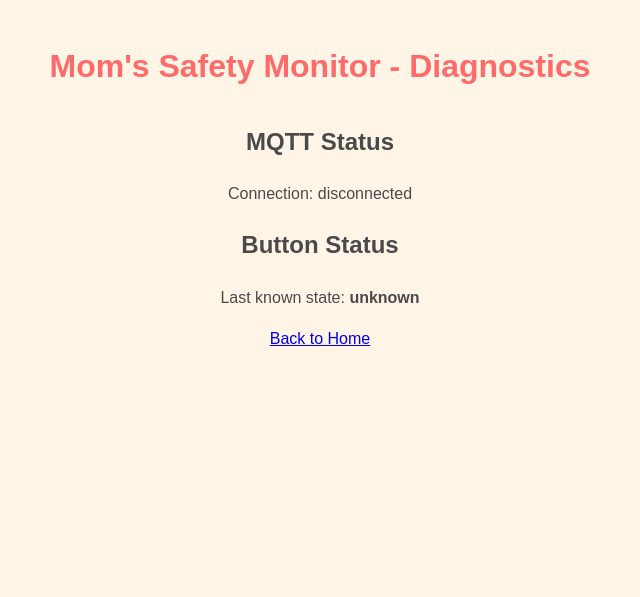
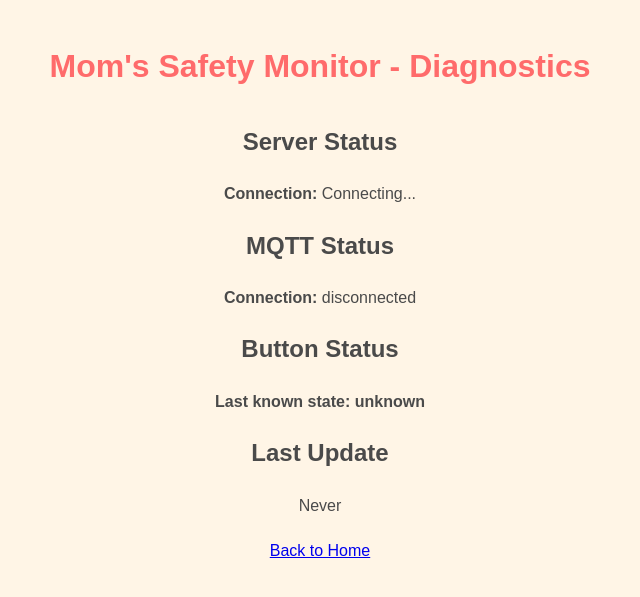
Before and after one commit to zokahn/mamawatch, a Flask app: page /diagnostics in a window 1280 px wide. Shown: the top 597 px of the page, without its empty margins (320-960 px from the left). Run offline with Flask 3, Linux system fonts and the light colour scheme; some libraries are stand-ins or nearby versions.

Commit message:
feat: Add detailed status information to diagnostics page

```diff
--- a/mom-safety-monitor/static/js/diagnostics.js
+++ b/mom-safety-monitor/static/js/diagnostics.js
@@ -1,29 +1,38 @@
 document.addEventListener('DOMContentLoaded', function() {
     var socket = io();
+    var mqttStatus = document.getElementById('mqtt-status');
     var buttonStatus = document.getElementById('button-status');
-    var message = document.getElementById('message');
-    var messageText = document.getElementById('message-text');
+    var lastUpdate = document.getElementById('last-update');
+
+    function updateStatus(elementId, status) {
+        var element = document.getElementById(elementId);
+        element.textContent = status;
+        element.className = status.toLowerCase();
+    }
+
+    socket.on('connect', function() {
+        console.log('Connected to server');
+        updateStatus('server-status', 'Connected');
+    });
+
+    socket.on('disconnect', function() {
+        console.log('Disconnected from server');
+        updateStatus('server-status', 'Disconnected');
+        updateStatus('mqtt-status', 'Unknown');
+    });
 
     socket.on('mqtt_status', function(data) {
-        document.getElementById('mqtt-status').textContent = data.status;
+        console.log('MQTT status update:', data);
+        updateStatus('mqtt-status', data.status);
+        lastUpdate.textContent = new Date().toLocaleString();
     });
 
     socket.on('button_status', function(data) {
-        buttonStatus.textContent = data.status;
-        message.classList.remove('hidden');
+        console.log('Button status update:', data);
+        updateStatus('button-status', data.status);
+        lastUpdate.textContent = new Date().toLocaleString();
+    });
 
-        switch(data.status) {
-            case 'call_request':
-                messageText.textContent = 'Mom requests a call';
-                break;
-            case 'emergency':
-                messageText.textContent = 'EMERGENCY: Mom needs immediate assistance!';
-                break;
-            case 'reset':
-                messageText.textContent = 'Action reset';
-                break;
-            default:
-                message.classList.add('hidden');
-        }
-    });
+    // Request initial status
+    socket.emit('get_status');
 });
--- a/mom-safety-monitor/templates/diagnostics.html
+++ b/mom-safety-monitor/templates/diagnostics.html
@@ -5,15 +5,34 @@
     <meta name="viewport" content="width=device-width, initial-scale=1.0">
     <title>Mom's Safety Monitor - Diagnostics</title>
     <link rel="stylesheet" href="{{ url_for('static', filename='css/style.css') }}">
+    <style>
+        .status-container { margin-bottom: 20px; }
+        .status-label { font-weight: bold; }
+        .connected { color: green; }
+        .disconnected, .error { color: red; }
+        .unknown { color: orange; }
+    </style>
 </head>
 <body>
     <div class="container">
         <h1>Mom's Safety Monitor - Diagnostics</h1>
         <div id="diagnostics">
-            <h2>MQTT Status</h2>
-            <p>Connection: <span id="mqtt-status">{{ mqtt_status }}</span></p>
-            <h2>Button Status</h2>
-            <p>Last known state: <span id="button-status">{{ button_status }}</span></p>
+            <div class="status-container">
+                <h2>Server Status</h2>
+                <p><span class="status-label">Connection:</span> <span id="server-status">Connecting...</span></p>
+            </div>
+            <div class="status-container">
+                <h2>MQTT Status</h2>
+                <p><span class="status-label">Connection:</span> <span id="mqtt-status">{{ mqtt_status }}</span></p>
+            </div>
+            <div class="status-container">
+                <h2>Button Status</h2>
+                <p><span class="status-label">Last known state:</span> <span id="button-status">{{ button_status }}</span></p>
+            </div>
+            <div class="status-container">
+                <h2>Last Update</h2>
+                <p><span id="last-update">Never</span></p>
+            </div>
         </div>
         <a href="/" class="button">Back to Home</a>
     </div>
```
